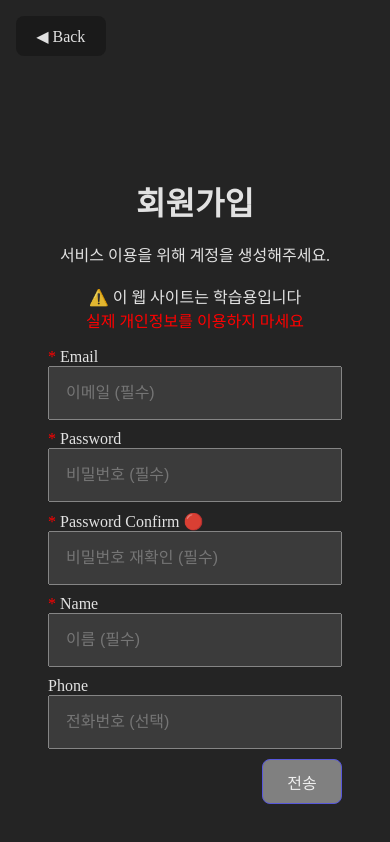
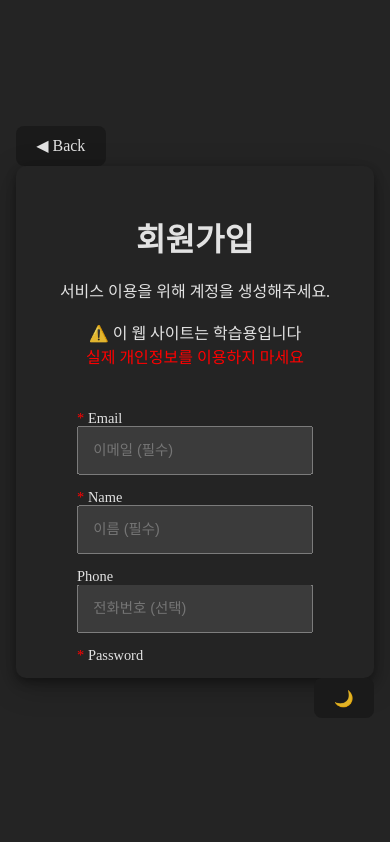
Before and after one commit to suhannoh/mini-project-frontend, a React (Vite) app: page /mini-project-frontend/join in a window 390 px wide. Shown: the top 842 px of the page. Built offline with nearby package versions, Linux system fonts and the light colour scheme; no server answers.

Commit message:
공통 레이아웃 적용 / ui 개선

```diff
--- a/src/layout/Layout.css
+++ b/src/layout/Layout.css
@@ -24,4 +24,5 @@
       justify-content: flex-start;
       align-items: center;
     }
+
 }
--- a/src/layout/Layout.jsx
+++ b/src/layout/Layout.jsx
@@ -2,7 +2,7 @@ import './Layout.css'
 import Theme from '../components/theme'
 import LogoutBtn from '../components/LogoutBtn'
 import BackBtn from '../components/BackBtn'
-export default function Layout({ children , backbtn=true}) {
+export default function Layout({ children , backbtn=true , logoutBtn=true}) {
 
   return (
     <>
@@ -12,7 +12,7 @@ export default function Layout({ children , backbtn=true}) {
       </div>
       <div className='layout-options'>
         <Theme />
-        <LogoutBtn />
+        {logoutBtn && <LogoutBtn />}
       </div>
     </>
   )
--- a/src/pages/Auth/JoinPage.jsx
+++ b/src/pages/Auth/JoinPage.jsx
@@ -1,8 +1,9 @@
 import React, { useState } from 'react'
 import axios from 'axios';
-import {useNavigate } from 'react-router-dom';
+import { useNavigate } from 'react-router-dom';
 import { API_BASE } from '../../config/env';
 import BackBtn from '../../components/BackBtn';
+import Layout from '../../layout/Layout';
 
 export default function JoinPage() {
 
@@ -10,7 +11,7 @@ const [email, setEmail] = useState("");
   const [password, setPassword] = useState("");
   const [passwordConfirm, setPasswordConfirm] = useState("");
   const [name, setName] = useState("");
-const [phone , setPhone ] = useState("");
+  const [phone, setPhone] = useState("");
   const navigate = useNavigate();
   const [load, setLoad] = useState(false);
   const isMatch = password.length > 0 && passwordConfirm.length > 0 &&
@@ -20,10 +21,10 @@ const isMatch = password.length > 0 && passwordConfirm.length > 0 &&
   const handleJoin = async (e) => {
     e.preventDefault();
 
-  if(!email || !password || !name) {
+    if (!email || !password || !name) {
       return alert("공백은 입력할 수 없습니다");
     }
-  if(password.length < 5) {
+    if (password.length < 5) {
       return alert("비밀번호는 5자리 이상입니다");
     }
     setLoad(true);
@@ -41,7 +42,7 @@ const handleJoin = async (e) => {
       alert("회원가입 성공!");
       navigate("/")
     } catch (e) {
-      if(e.response?.status === 500) {
+      if (e.response?.status === 500) {
 
         alert("중복되는 이메일입니다. ");
       }
@@ -53,7 +54,7 @@ const handleJoin = async (e) => {
     }
   };
 
-  if(load) {
+  if (load) {
     return (
       <h2 className='loading'>
         <span className='loading-text'>Loading </span>
@@ -65,52 +66,50 @@ const handleJoin = async (e) => {
 
   return (
     <div>
-    <>
-              <div className='flex-box'>
-                <BackBtn />
-              </div>
-            <form onSubmit={handleJoin} className='loginForm'>
-            <div className='login-form-left'>
+      <Layout logoutBtn={false}>
+        <div className='auth-wrap join-wrap'>
+          <div className='auth-wrap-left'>
             <h1> 회원가입 </h1>
-              <br/>
+            <br />
             <p>서비스 이용을 위해 계정을 생성해주세요. </p>
             <br />
-              <p>⚠️ 이 웹 사이트는 학습용입니다 <br/><span className='red-text'> 실제 개인정보를 이용하지 마세요 </span></p>
+            <p>⚠️ 이 웹 사이트는 학습용입니다 <br /><span className='red-text'> 실제 개인정보를 이용하지 마세요 </span></p>
           </div>
-            <div className='login-form-right'>
-                <div className='login-input'>
+          <div className='auth-wrap-right'>
+            <form onSubmit={handleJoin} >
+              <div className='auth-input-box'>
                 <p><span className='red-text'>*</span> Email </p>
                 <input type="email" placeholder='이메일 (필수)'
                   value={email} onChange={(e) => setEmail(e.target.value)} />
-
               </div>
-                <div className='login-input'>
+              <div className='auth-input-box'>
+                <p><span className='red-text'>*</span> Name </p>
+                <input type="text" placeholder='이름 (필수)'
+                  value={name} onChange={(e) => setName(e.target.value)} />
+              </div>
+              <div className='auth-input-box'>
+                <p> Phone </p>
+                <input type="tel" placeholder='전화번호 (선택)'
+                  value={phone} onChange={(e) => setPhone(e.target.value)} />
+              </div>
+              <div className='auth-input-box'>
                 <p><span className='red-text'>*</span> Password </p>
                 <input type="password" placeholder='비밀번호 (필수)'
                   value={password} onChange={(e) => setPassword(e.target.value)} />
               </div>
-                <div className='login-input'>
+              <div className='auth-input-box'>
                 <p><span className='red-text'>*</span> Password Confirm {isMatch ? "🟢" : "🔴"} </p>
                 <input type="password" placeholder='비밀번호 재확인 (필수)'
                   value={passwordConfirm} onChange={(e) => setPasswordConfirm(e.target.value)} />
               </div>
-                <div className='login-input'>
-                    <p><span className='red-text'>*</span> Name </p>
-                    <input type="text" placeholder='이름 (필수)'
-                    value={name} onChange={(e) => setName(e.target.value)} />
-                </div>
-                 <div className='login-input'>
-                    <p> Phone </p>
-                    <input type="tel" placeholder='전화번호 (선택)'
-                    value={phone} onChange={(e) => setPhone(e.target.value)} />
-                </div>
-                <div className='join-footer'>
-                <button style={{background : isMatch ? "" : "gray"}}
+              <div className='join-btn-wrap'>
+              <button style={{ background: isMatch ? "" : "gray" }}
                 type='submit' disabled={!isMatch} id='join-btn'> 전송 </button>
               </div>
+            </form>
           </div>
-            </form>
-            </>
+        </div>
+      </Layout>
     </div>
   )
 }
--- a/src/pages/Auth/LoginPage.css
+++ b/src/pages/Auth/LoginPage.css
@@ -1,19 +1,18 @@
-.loginForm {
+.auth-wrap{
   width: 50rem;
-  height: auto;
   padding: 2rem;
-  border: 1px solid #ddd;
-  border-radius: 1rem;
   display: flex;
+  /* justify-content: flex-end; */
+  /* align-items: center; */
+
+  align-items: stretch;      /* ✅ center 제거 */
+  justify-content: flex-start;
   gap: 1rem;
-  align-items: center;
-  justify-content: center;
 }
-
-.loginForm Button {
+.auth-wrap Button {
   margin-top: 2rem;
 }
-.login-form-left{
+.auth-wrap-left{
   width: 100%;
   height: 100%;
   margin: 0;
@@ -22,30 +21,35 @@
   justify-content: center;
   flex: 1;
 }
-.login-form-right{
-  margin-top: 4rem;
+.auth-wrap-right{
   flex: 1;
   width: 100%;
   height: 100%;
   display: flex;
   flex-direction: column;
   justify-content: center;
+  /* justify-content: flex-start; */
   gap: 10px;
   padding: 2rem;
 }
-.login-form-right Button {
+.auth-wrap-right form {
+  display: flex;
+  flex-direction: column;
+  gap: 1rem;
+  transform: scale(0.9);
+}
+.auth-wrap-right Button {
   width: 90%;
 }
-.login-input{
+.auth-input-box{
   width: 100%;
   text-align: start;
 }
-.login-input input {
+.auth-input-box input {
   width: 100%;
   padding: 1rem;
 }
-
-.login-find-menu {
+.login-options-menu {
   list-style: none;
   display: flex;
   gap: 0.9rem;
@@ -54,34 +58,33 @@
   align-content: center;
   margin-top: 2rem;
 }
-
-.login-find-menu li {
+.login-options-menu li {
   display: flex;
   align-items: center ;
+  font-size: 14px;
 }
-.joinForm input {
-    padding: 0.5rem 1rem;
+.login-options-menu li:hover {
+  text-decoration: underline;
 }
-
-.point-text {
+.point-b {
   border: 1px solid rgb(87, 87, 219);
   padding: 0.8rem   1rem;
   border-radius: 1rem;
 }
-.point-text:hover {
+
+.point-b:hover {
   transition: 0.5s;
   cursor: pointer;
   background: rgb(87, 87, 219);
 }
-
-.join-form-top {
-    margin-top: 2rem;
-}
-
 .red-text {
     color: red;
 }
-
+.join-btn-wrap {
+  height: 100%;
+  align-items: flex-end;
+  padding: 1rem;
+  }
 #join-btn {
     margin: 0;
     border: 1px solid rgb(87, 87, 219);
@@ -91,18 +94,24 @@
     display: flex;
     justify-content: flex-end;
 }
-.login-find-menu li:hover {
-  text-decoration: underline;
-}
-.flex-box {
-  width: 100%;
-  display: flex;
-  justify-content: left;
-}
 .loading-text::after {
   content: "";
   animation: dots 1.2s steps(3, end) infinite;
 }
+
+
+
+/* .join-form-top {
+    margin-top: 2rem;
+} */
+
+
+
+/* .flex-box {
+  width: 100%;
+  display: flex;
+  justify-content: left;
+} */
 
 
 @keyframes dots {
@@ -121,8 +130,8 @@
 @media (max-width: 768px) {
 
 
-  .loginForm {
-  width: 100%;
+  .auth-wrap {
+  /* width: 100%;
   height: 100dvh;
   min-height: unset;
   margin: 0 auto;
@@ -133,13 +142,26 @@
   align-items: center;
   justify-content: center;
   overflow: hidden;
-  padding: 0 1rem;
+  padding: 3rem 1rem; */
+   width: 100%;
+    margin: 0;
+    padding: 2rem 1rem;
+
+    display: flex;
+    flex-direction: column;
+    align-items: stretch;
+    justify-content: flex-start;
+
+    overflow: visible;
 }
-.login-form-left{
+.join-wrap {
+  overflow: scroll;
+}
+.auth-wrap-left{
   margin: 0;
   justify-content: flex-end;
 }
-.login-form-right{
+.auth-wrap-right{
   flex: 2;
   margin: 0;
   justify-content: left;
@@ -154,4 +176,5 @@ input {
 .loading-desc {
   font-size: 14px;
 }
+
 }
--- a/src/pages/Links/LinksPage.css
+++ b/src/pages/Links/LinksPage.css
@@ -47,6 +47,7 @@
 @media (max-width: 768px) {
   .link-page-wrap {
     width: 100%;
+
   }
   .link-add-page-wrap {
     padding: 2rem 1rem;
```
Also changed, not shown: src/pages/Auth/LoginPage.jsx (+21 -16 lines). Lines whose indentation alone changed are shown as unchanged.
